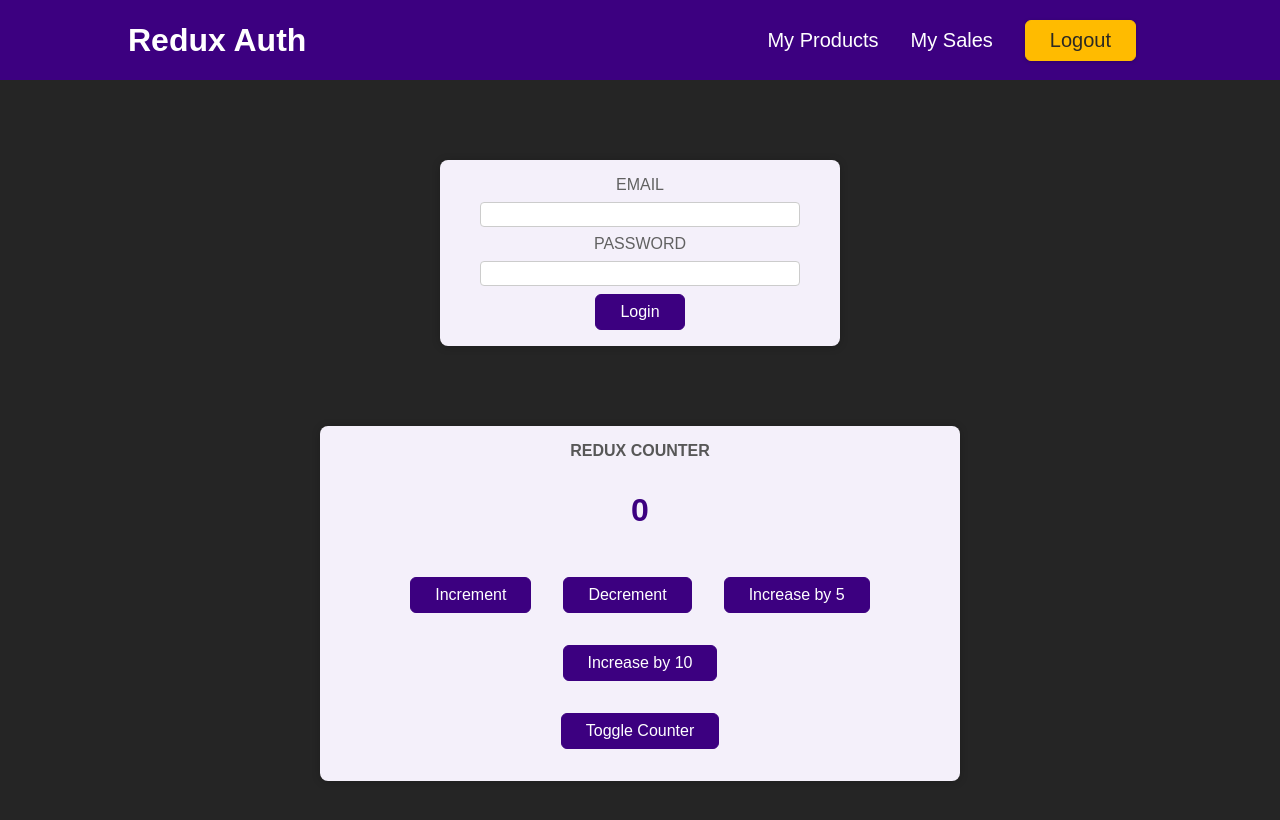
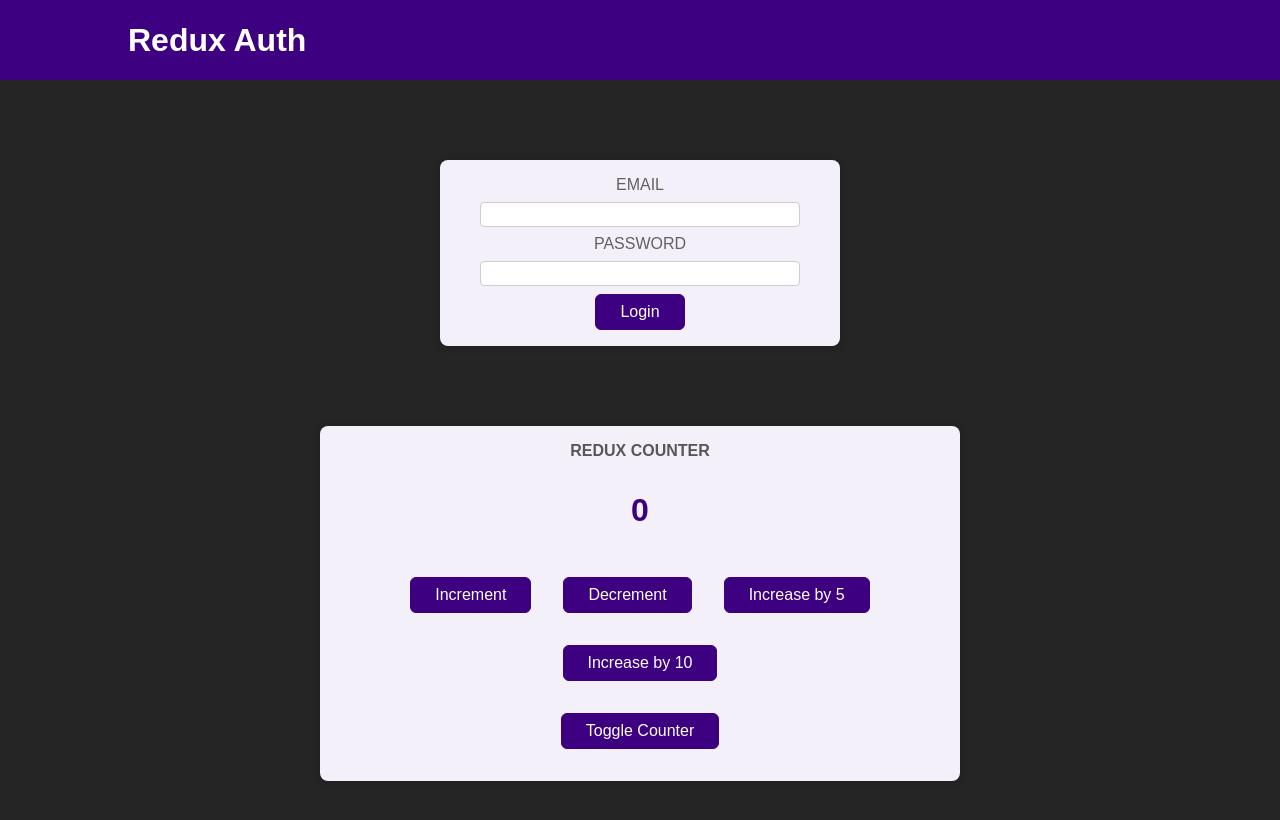
Before and after one commit to hectorares/redux, a React (Create React App) app in the folder 01-starting-project/: page / in a window 1280 px wide. Shown: the top 820 px of the page. Built offline with nearby package versions, Linux system fonts and the light colour scheme.

Commit message:
add auht login logout

```diff
--- a/01-starting-project/src/components/Auth.js
+++ b/01-starting-project/src/components/Auth.js
@@ -1,10 +1,17 @@
 import classes from './Auth.module.css';
-
+import { useSelector, useDispatch } from 'react-redux';
+import { authActions } from '../store/index'
 const Auth = () => {
+  // const auth = useSelector(state => state.auth);
+  const dispatch = useDispatch();
+  const submitHandler = (event) => {
+    dispatch(authActions.login())
+    event.preventDefault();
+  }
   return (
     <main className={classes.auth}>
       <section>
-        <form>
+        <form onSubmit={submitHandler}>
           <div className={classes.control}>
             <label htmlFor='email'>Email</label>
             <input type='email' id='email' />
--- a/01-starting-project/src/components/Header.js
+++ b/01-starting-project/src/components/Header.js
@@ -1,10 +1,17 @@
 import classes from './Header.module.css';
-
+import { useDispatch, useSelector } from 'react-redux';
+import { authActions } from '../store';
 const Header = () => {
+  const isAuth = useSelector(state => state.auth.isAuthenticated);
+  const dispatch = useDispatch();
+  const handleLogout = () => {
+    dispatch(authActions.logout());
+  }
   return (
     <header className={classes.header}>
       <h1>Redux Auth</h1>
-      <nav>
+      {isAuth &&
+        (<nav>
           <ul>
             <li>
               <a href='/'>My Products</a>
@@ -13,10 +20,10 @@
               <a href='/'>My Sales</a>
             </li>
             <li>
-            <button>Logout</button>
+              <button onClick={handleLogout}>Logout</button>
             </li>
           </ul>
-      </nav>
+        </nav>)}
     </header>
   );
 };
```
Lines whose indentation alone changed are shown as unchanged.
